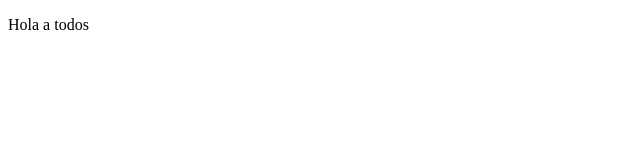
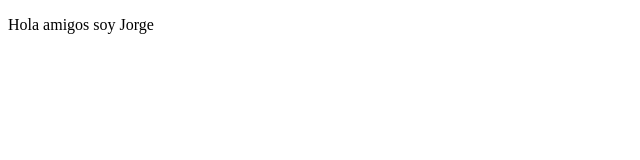
Before and after one commit to Toutgray/proyectoDemoCursoPrework, a plain HTML site: page index.html in a window 1280 px wide. Shown: the full height of the page, 0-640 px from the left. Drawn offline with Linux system fonts and the light colour scheme.

Commit message:
Cambios Hola amigos soy Jorge

```diff
--- a/index.html
+++ b/index.html
@@ -8,7 +8,7 @@
 </head>
 <body>
     <p>
-        Hola a todos
+        Hola amigos soy Jorge
     </p>
 </body>
 </html>
```
